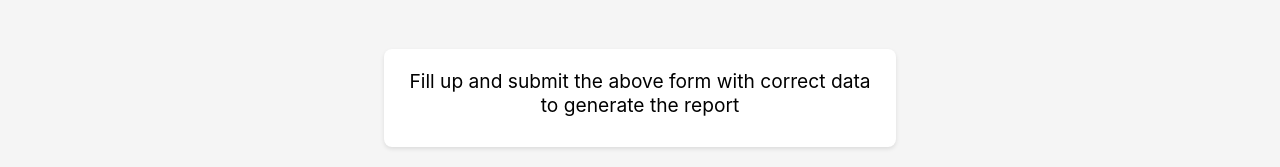
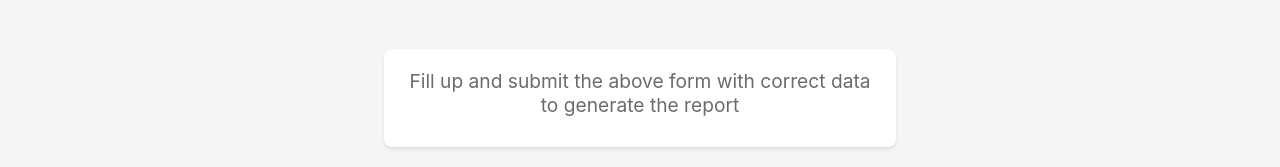
Before and after one commit to imTanay0/apdcl-site, a React (Vite) app in the folder client/: page /report in a window 1280 px wide. Shown: the part 719-886 px from the top of the page. Built offline with nearby package versions, Linux system fonts and the light colour scheme; no server answers.

Commit message:
Fix styles 3

```diff
--- a/client/src/components/Content.jsx
+++ b/client/src/components/Content.jsx
@@ -1,5 +1,4 @@
-import React from 'react';
-import styles from '../css/Content.module.css';
+import styles from '../css/content.module.css';
 
 const Content = () => {
   return (
--- a/client/src/components/Navbar.jsx
+++ b/client/src/components/Navbar.jsx
@@ -5,7 +5,6 @@ import styles from "../css/navbar.module.css";
 const Navbar = () => {
   return (
     <nav className={styles.navbar}>
-      {/* <div className={styles.heady}> */}
       <img
         src="https://www.apdcl.org/website/img/apdcl_logo.b56b6858.png"
         alt="APDCL Logo"
--- a/client/src/css/outputForm.module.css
+++ b/client/src/css/outputForm.module.css
@@ -17,6 +17,7 @@ h2 {
 .container p {
   text-align: center;
   font-size: 1.2rem;
+  color: #6b6b6b;
 }
 
 .container label {
```
